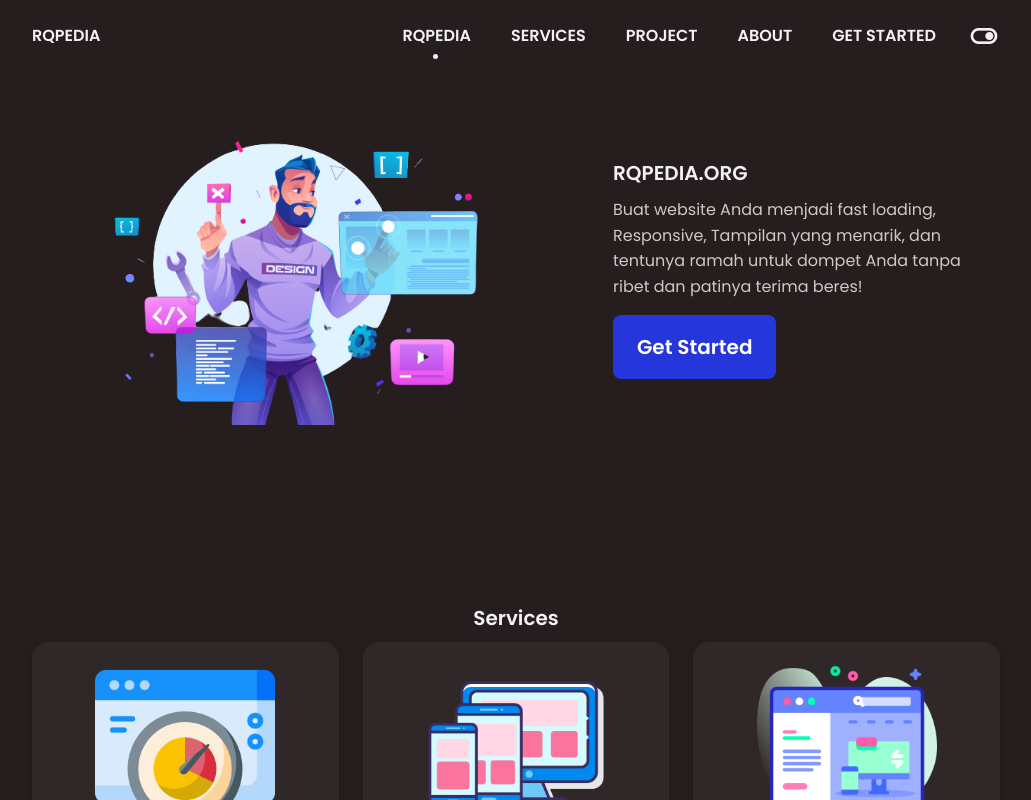
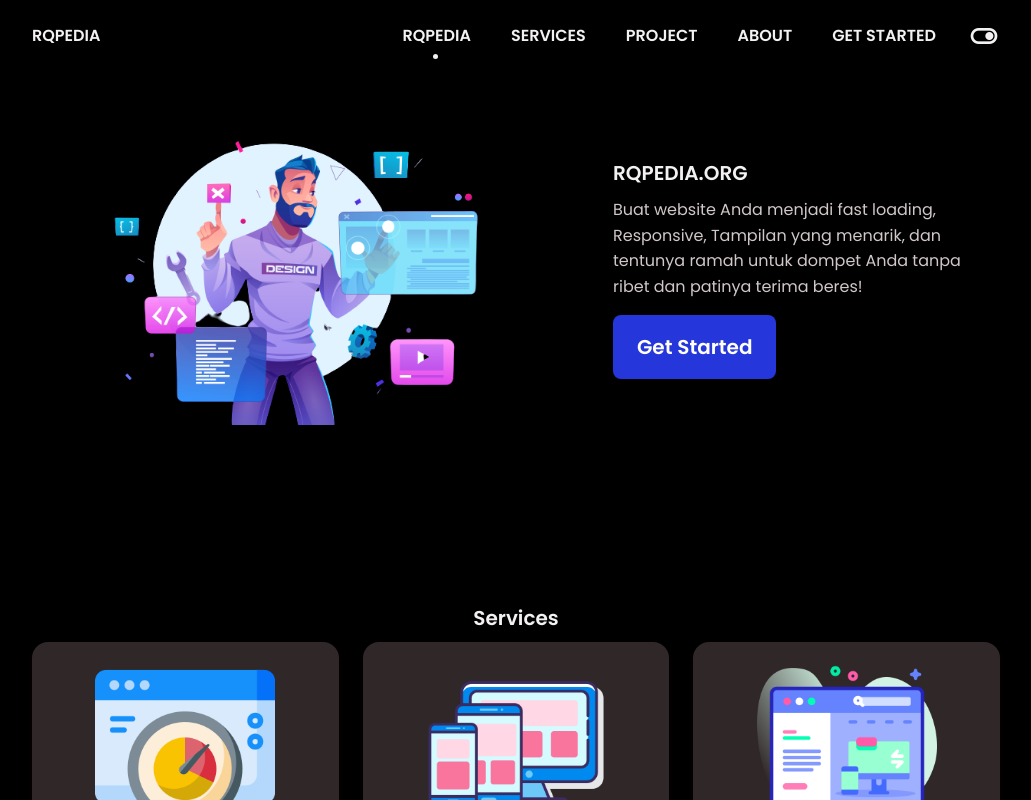
Before and after one commit to rqpedia/single-page, a plain HTML site: page index.html in a window 1280 px wide. Both pictures are taken after a click on the icon 1108 px from the left and 36 px from the top of the page. Shown: the top 800 px of the page, without its empty margins (124-1155 px from the left). Drawn offline with nearby package versions, Linux system fonts and the light colour scheme.

Commit message:
Update styles.css

```diff
--- a/assets/css/styles.css
+++ b/assets/css/styles.css
@@ -64,7 +64,7 @@ body.dark-theme{
   --first-color-send: #161212;
   --title-color: #F3F1F1;
   --text-color: #D1C7C8;
-  --body-color: #251D1E;
+  --body-color: #000000;
   --container-color: #302728;
 }
 
```
